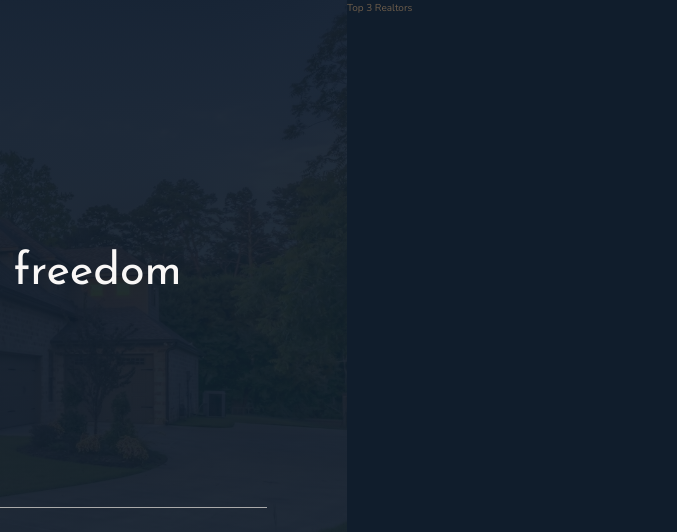
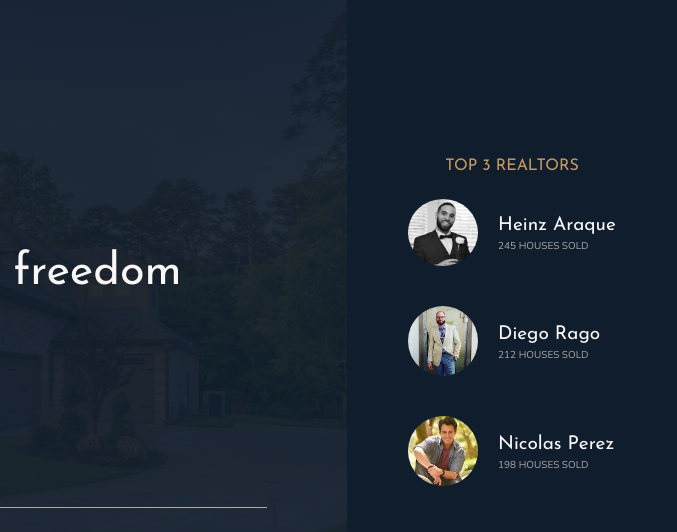
Before and after one commit to araqueheinz/Project-Nexter, a website: page index.html in a window 1280 px wide. Shown: the top 532 px of the page, 603-1280 px from the left. Drawn offline with nearby package versions, Linux system fonts and the light colour scheme.

Commit message:
donde with realtors

```diff
--- a/index.html
+++ b/index.html
@@ -31,7 +31,26 @@
         </header>
 
         <div class="realtors">
-            Top 3 Realtors
+            <h3 class="heading-3">Top 3 Realtors</h3>
+            <div class="realtors__list">
+                <img src="img/realtor-1.jpg" alt="Realtor 1" class="realtors__img">
+                <div class="realtors__details">
+                    <h4 class="heading-4 heading-4--light">Heinz Araque</h4>
+                    <p class="realtors__sold">245 houses sold</p>
+                </div>
+
+                <img src="img/realtor-2.jpg" alt="Realtor 2" class="realtors__img">
+                <div class="realtors__details">
+                    <h4 class="heading-4 heading-4--light">Diego Rago</h4>
+                    <p class="realtors__sold">212 houses sold</p>
+                </div>
+
+                <img src="img/realtor-3.jpg" alt="Realtor 3" class="realtors__img">
+                <div class="realtors__details">
+                    <h4 class="heading-4 heading-4--light">Nicolas Perez</h4>
+                    <p class="realtors__sold">198 houses sold</p>
+                </div>
+            </div>
         </div>
 
         <section class="features">
--- a/sass/_realtors.scss
+++ b/sass/_realtors.scss
@@ -14,9 +14,43 @@
   $font-primary: 'Nunito', sans-serif;
   $font-display: 'Josefin Sans', sans-serif;
 */
+
 .realtors {
   background-color: $color-secondary;
+  padding: 3rem;
 
   //GRID
   grid-column: col-end 6 / full-end; // Check base scss for name references
+
+  // GRID INCEPTION
+
+  display: grid;
+  align-content: center;
+  justify-content: center;
+  justify-items: center;
+  grid-row-gap: 2rem;
+
+  &__list {
+
+    // GRID INCEPTION
+
+    display: grid;
+    grid-template-columns: min-content max-content;
+    grid-column-gap: 2rem;
+    grid-row-gap: 5vh;
+    align-items: center;
+
+  }
+
+  &__img {
+    width: 7rem;
+    border-radius: 50%;
+    display: block;
+  }
+
+  &__sold {
+    text-transform: uppercase;
+    color: $color-grey-light-2;
+    margin-top: -3px;
+  }
 }
```
Also changed, not shown: css/style.css, img/realtor-1.jpeg (deleted), img/realtor-1.jpg (added), img/realtor-2.jpeg (deleted), img/realtor-2.jpg (added), img/realtor-3.jpeg (deleted), img/realtor-3.jpg (added).
